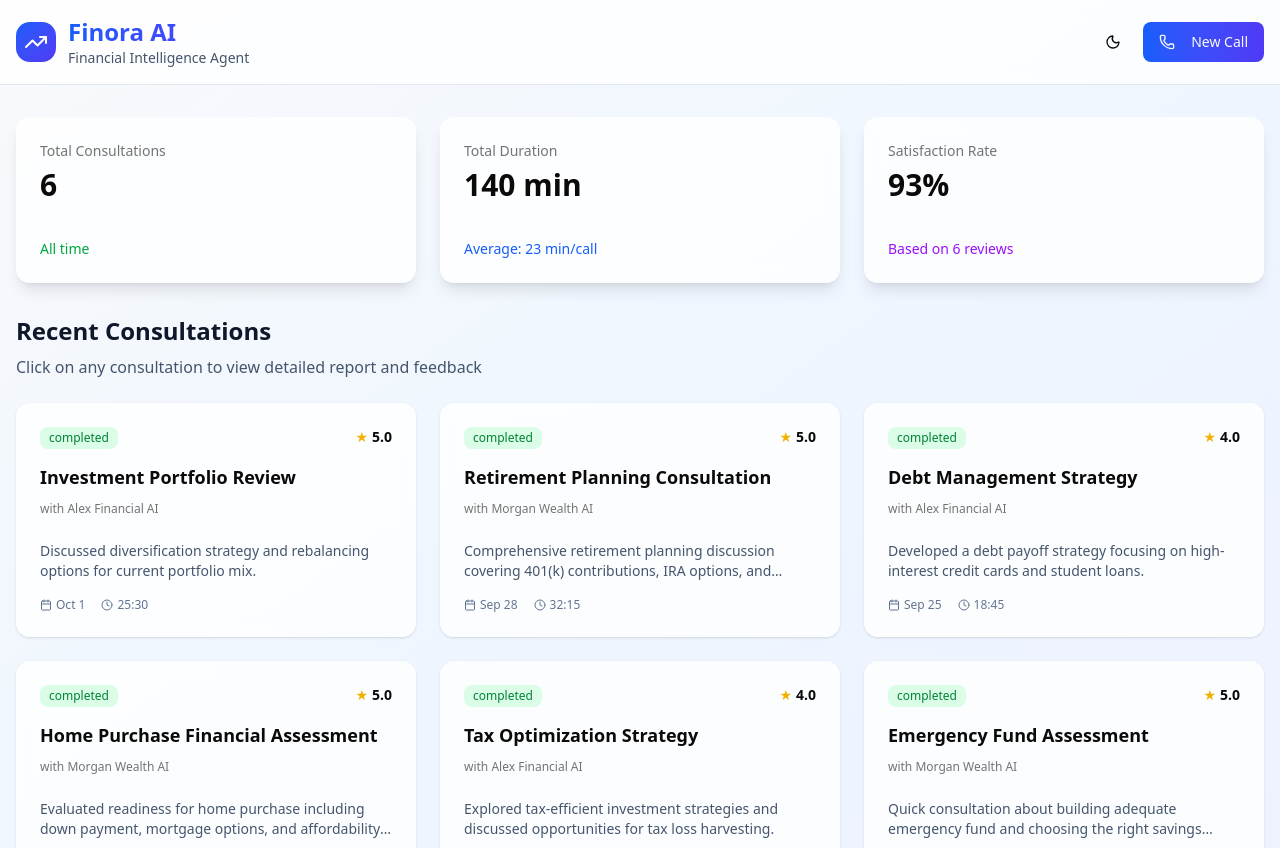
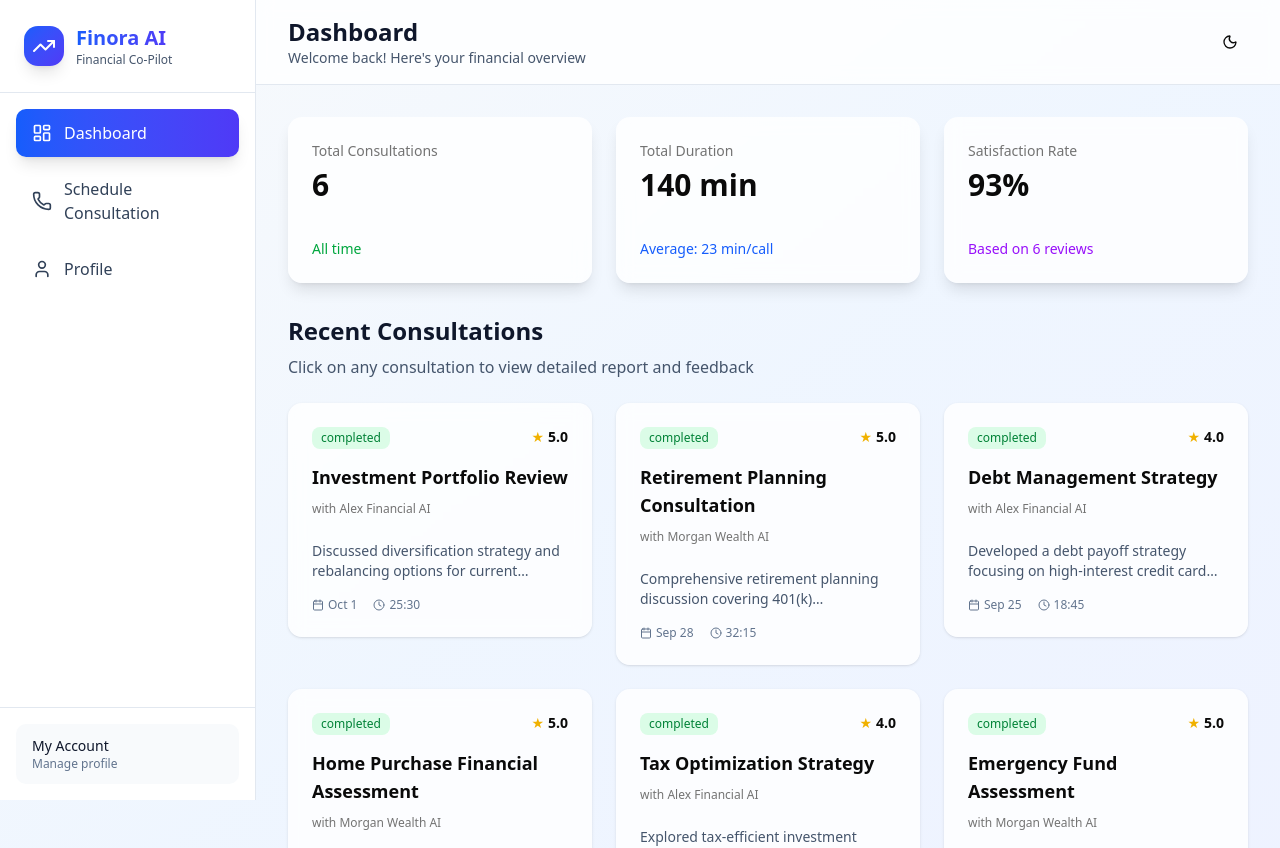
Before and after one commit to sarthakd08/Finora-AI, a Next.js app: page /dashboard in a window 1280 px wide. Shown: the top 848 px of the page. Built offline with nearby package versions, Linux system fonts and the light colour scheme.

Commit message:
Added side navbar

```diff
--- a/src/app/dashboard/page.tsx
+++ b/src/app/dashboard/page.tsx
@@ -1,11 +1,10 @@
 import Link from 'next/link';
 import { Card, CardContent, CardDescription, CardHeader, CardTitle } from '@/components/ui/card';
 import { Badge } from '@/components/ui/badge';
-import { Button } from '@/components/ui/button';
 import { mockCalls } from '@/lib/mock-data';
-import { Clock, Calendar, TrendingUp, Phone } from 'lucide-react';
+import { Clock, Calendar } from 'lucide-react';
 import { ThemeToggle } from '@/components/theme-toggle';
-import { UserButton } from '@clerk/nextjs';
+import { Sidebar } from '@/components/layout/sidebar';
 
 export default function DashboardPage() {
   const completedCalls = mockCalls.filter(call => call.status === 'completed');
@@ -15,42 +14,24 @@ export default function DashboardPage() {
   }, 0);
 
   return (
-    <div className="min-h-screen bg-gradient-to-br from-slate-50 via-blue-50 to-indigo-50 dark:from-gray-950 dark:via-gray-900 dark:to-slate-900">
-      {/* Header */}
-      <header className="border-b border-slate-200 dark:border-gray-800 bg-white/80 dark:bg-gray-900/80 backdrop-blur-sm sticky top-0 z-50">
-        <div className="container mx-auto px-4 py-4 flex items-center justify-between">
-          <div className="flex items-center gap-3">
-            <div className="w-10 h-10 rounded-xl bg-gradient-to-br from-blue-600 to-indigo-600 flex items-center justify-center">
-              <TrendingUp className="w-6 h-6 text-white" />
+    <div className="flex min-h-screen bg-gradient-to-br from-slate-50 via-blue-50 to-indigo-50 dark:from-gray-950 dark:via-gray-900 dark:to-slate-900">
+      <Sidebar />
+
+      {/* Main Content */}
+      <div className="flex-1 lg:ml-64">
+        {/* Header - Desktop only */}
+        <header className="hidden lg:block border-b border-slate-200 dark:border-gray-800 bg-white/80 dark:bg-gray-900/80 backdrop-blur-sm sticky top-0 z-30">
+          <div className="px-8 py-4 flex items-center justify-between">
+            <div>
+              <h1 className="text-2xl font-bold text-slate-900 dark:text-white">Dashboard</h1>
+              <p className="text-sm text-slate-600 dark:text-slate-400">Welcome back! Here's your financial overview</p>
             </div>
-            <div>
-              <h1 className="text-2xl font-bold bg-gradient-to-r from-blue-600 to-indigo-600 bg-clip-text text-transparent">
-                Finora AI
-              </h1>
-              <p className="text-sm text-slate-600 dark:text-slate-400">Financial Intelligence Agent</p>
-            </div>
-          </div>
-          <div className="flex items-center gap-3">
             <ThemeToggle />
-            <Link href="/call">
-              <Button size="lg" className="bg-gradient-to-r from-blue-600 to-indigo-600 hover:from-blue-700 hover:to-indigo-700">
-                <Phone className="w-4 h-4 mr-2" />
-                New Call
-              </Button>
-            </Link>
-            <UserButton
-              appearance={{
-                elements: {
-                  avatarBox: 'w-10 h-10'
-                }
-              }}
-            />
-          </div>
           </div>
         </header>
 
         {/* Main Content */}
-      <main className="container mx-auto px-4 py-8">
+        <main className="p-4 lg:p-8">
           {/* Stats Overview */}
           <div className="grid grid-cols-1 md:grid-cols-3 gap-6 mb-8">
             <Card className="border-none shadow-lg bg-white/80 dark:bg-gray-800/90 backdrop-blur-sm">
@@ -139,5 +120,6 @@ export default function DashboardPage() {
           </div>
         </main>
       </div>
+    </div>
   );
 }
--- /dev/null
+++ b/src/app/profile/page.tsx
@@ -0,0 +1,39 @@
+import { UserProfile } from '@clerk/nextjs';
+import { Sidebar } from '@/components/layout/sidebar';
+import { ThemeToggle } from '@/components/theme-toggle';
+
+export default function ProfilePage() {
+  return (
+    <div className="flex min-h-screen bg-gradient-to-br from-slate-50 via-blue-50 to-indigo-50 dark:from-gray-950 dark:via-gray-900 dark:to-slate-900">
+      <Sidebar />
+
+      {/* Main Content */}
+      <div className="flex-1 lg:ml-64">
+        {/* Header - Desktop only */}
+        <header className="hidden lg:block border-b border-slate-200 dark:border-gray-800 bg-white/80 dark:bg-gray-900/80 backdrop-blur-sm sticky top-0 z-30">
+          <div className="px-8 py-4 flex items-center justify-between">
+            <div>
+              <h1 className="text-2xl font-bold text-slate-900 dark:text-white">Profile</h1>
+              <p className="text-sm text-slate-600 dark:text-slate-400">Manage your account settings and preferences</p>
+            </div>
+            <ThemeToggle />
+          </div>
+        </header>
+
+        {/* Main Content */}
+        <main className="p-4 lg:p-8">
+          <div className="max-w-4xl mx-auto">
+            <UserProfile
+              appearance={{
+                elements: {
+                  rootBox: 'w-full',
+                  card: 'shadow-xl border-0',
+                }
+              }}
+            />
+          </div>
+        </main>
+      </div>
+    </div>
+  );
+}
--- /dev/null
+++ b/src/components/layout/sidebar.tsx
@@ -0,0 +1,161 @@
+'use client';
+
+import Link from 'next/link';
+import { usePathname } from 'next/navigation';
+import { cn } from '@/lib/utils';
+import {
+  LayoutDashboard,
+  Phone,
+  User,
+  Menu,
+  X,
+  TrendingUp
+} from 'lucide-react';
+import { Button } from '@/components/ui/button';
+import { useState } from 'react';
+import { UserButton } from '@clerk/nextjs';
+
+const navigation = [
+  {
+    name: 'Dashboard',
+    href: '/dashboard',
+    icon: LayoutDashboard,
+  },
+  {
+    name: 'Schedule Consultation',
+    href: '/call',
+    icon: Phone,
+  },
+  {
+    name: 'Profile',
+    href: '/profile',
+    icon: User,
+  },
+];
+
+export function Sidebar() {
+  const pathname = usePathname();
+  const [isMobileMenuOpen, setIsMobileMenuOpen] = useState(false);
+
+  return (
+    <>
+      {/* Mobile menu button */}
+      <div className="lg:hidden fixed top-0 left-0 right-0 z-50 bg-white dark:bg-gray-900 border-b border-slate-200 dark:border-gray-800">
+        <div className="flex items-center justify-between px-4 py-3">
+          <div className="flex items-center gap-2">
+            <div className="w-8 h-8 rounded-lg bg-gradient-to-br from-blue-600 to-indigo-600 flex items-center justify-center">
+              <TrendingUp className="w-5 h-5 text-white" />
+            </div>
+            <span className="text-lg font-bold bg-gradient-to-r from-blue-600 to-indigo-600 bg-clip-text text-transparent">
+              Finora AI
+            </span>
+          </div>
+          <div className="flex items-center gap-3">
+            <UserButton
+              appearance={{
+                elements: {
+                  avatarBox: 'w-8 h-8'
+                }
+              }}
+            />
+            <Button
+              variant="ghost"
+              size="sm"
+              onClick={() => setIsMobileMenuOpen(!isMobileMenuOpen)}
+              className="lg:hidden"
+            >
+              {isMobileMenuOpen ? (
+                <X className="w-5 h-5" />
+              ) : (
+                <Menu className="w-5 h-5" />
+              )}
+            </Button>
+          </div>
+        </div>
+      </div>
+
+      {/* Mobile menu overlay */}
+      {isMobileMenuOpen && (
+        <div
+          className="fixed inset-0 bg-black/50 z-40 lg:hidden"
+          onClick={() => setIsMobileMenuOpen(false)}
+        />
+      )}
+
+      {/* Sidebar */}
+      <aside
+        className={cn(
+          "fixed top-0 left-0 z-40 h-screen transition-transform duration-300 ease-in-out",
+          "w-64 bg-white dark:bg-gray-900 border-r border-slate-200 dark:border-gray-800",
+          "lg:translate-x-0",
+          isMobileMenuOpen ? "translate-x-0" : "-translate-x-full"
+        )}
+      >
+        <div className="flex flex-col h-full">
+          {/* Logo */}
+          <div className="p-6 border-b border-slate-200 dark:border-gray-800">
+            <Link href="/" className="flex items-center gap-3 group">
+              <div className="w-10 h-10 rounded-xl bg-gradient-to-br from-blue-600 to-indigo-600 flex items-center justify-center shadow-lg group-hover:shadow-xl transition-shadow">
+                <TrendingUp className="w-6 h-6 text-white" />
+              </div>
+              <div>
+                <h1 className="text-xl font-bold bg-gradient-to-r from-blue-600 to-indigo-600 bg-clip-text text-transparent">
+                  Finora AI
+                </h1>
+                <p className="text-xs text-slate-600 dark:text-slate-400">Financial Co-Pilot</p>
+              </div>
+            </Link>
+          </div>
+
+          {/* Navigation */}
+          <nav className="flex-1 p-4 space-y-2 overflow-y-auto">
+            {navigation.map((item) => {
+              const isActive = pathname === item.href;
+              return (
+                <Link
+                  key={item.name}
+                  href={item.href}
+                  onClick={() => setIsMobileMenuOpen(false)}
+                  className={cn(
+                    "flex items-center gap-3 px-4 py-3 rounded-lg transition-all duration-200",
+                    "hover:bg-slate-100 dark:hover:bg-gray-800",
+                    isActive
+                      ? "bg-gradient-to-r from-blue-600 to-indigo-600 text-white shadow-lg"
+                      : "text-slate-700 dark:text-slate-300"
+                  )}
+                >
+                  <item.icon className="w-5 h-5 flex-shrink-0" />
+                  <span className="font-medium">{item.name}</span>
+                </Link>
+              );
+            })}
+          </nav>
+
+          {/* User section - Desktop only */}
+          <div className="hidden lg:block p-4 border-t border-slate-200 dark:border-gray-800">
+            <div className="flex items-center gap-3 px-4 py-3 rounded-lg bg-slate-50 dark:bg-gray-800">
+              <UserButton
+                appearance={{
+                  elements: {
+                    avatarBox: 'w-9 h-9'
+                  }
+                }}
+              />
+              <div className="flex-1 min-w-0">
+                <p className="text-sm font-medium text-slate-900 dark:text-white truncate">
+                  My Account
+                </p>
+                <p className="text-xs text-slate-500 dark:text-slate-400 truncate">
+                  Manage profile
+                </p>
+              </div>
+            </div>
+          </div>
+        </div>
+      </aside>
+
+      {/* Spacer for mobile */}
+      <div className="h-16 lg:hidden" />
+    </>
+  );
+}
```
Lines whose indentation alone changed are shown as unchanged.
